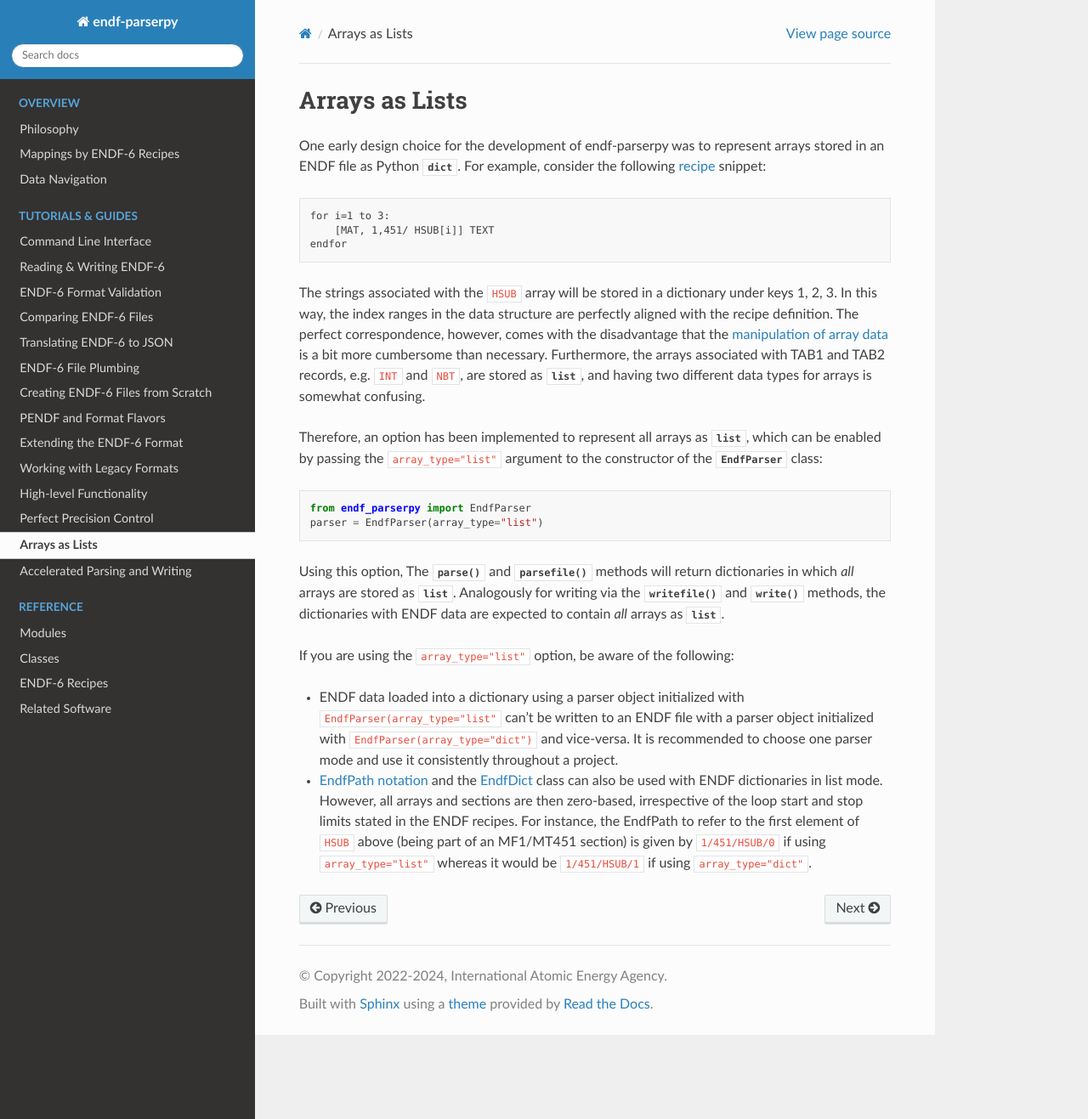
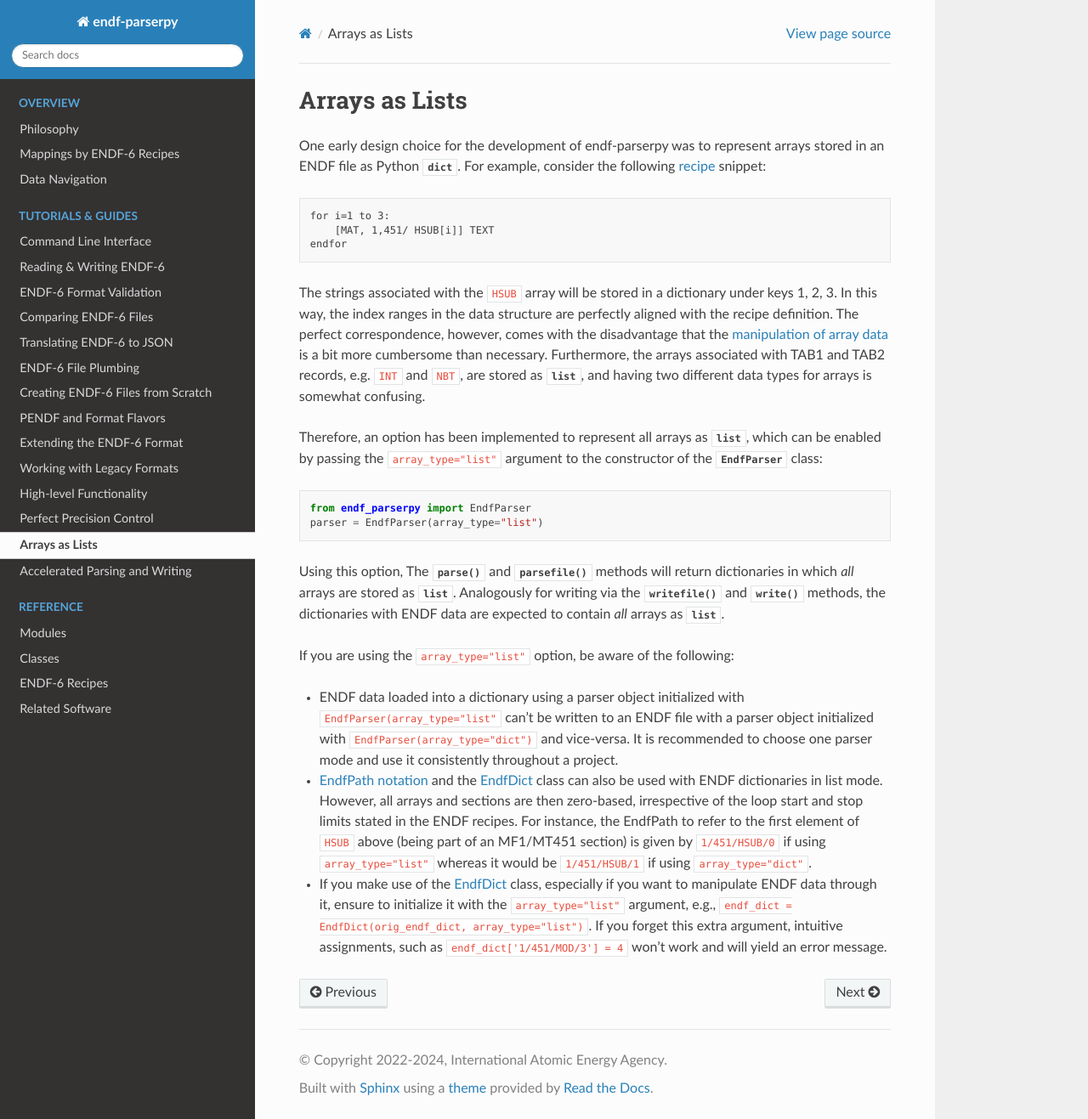
Before and after one commit to IAEA-NDS/endf-parserpy, a Sphinx documentation site: the page built from docs/source/guide/arrays_as_list.rst, in a window 1280 px wide and 1317 px high. Shown: the whole window at 85% size. Built offline with Sphinx 7.4.7 and the Read the Docs theme 3.1.0, drawn with Linux system fonts in a browser that asks for light colours.

Commit message:
add remark on `EndfDict` use in list mode to docs

```diff
--- a/docs/source/guide/arrays_as_list.rst
+++ b/docs/source/guide/arrays_as_list.rst
@@ -63,3 +63,9 @@ If you are using the ``array_type="list"`` option, be aware of the following:
   the first element of ``HSUB`` above (being part of an MF1/MT451 section)
   is given by ``1/451/HSUB/0`` if using ``array_type="list"`` whereas it
   would be ``1/451/HSUB/1`` if using ``array_type="dict"``.
+- If you make use of the :ref:`EndfDict <endf_dict_class>` class,
+  especially if you want to manipulate ENDF data through it, ensure
+  to initialize it with the ``array_type="list"`` argument, e.g.,
+  ``endf_dict = EndfDict(orig_endf_dict, array_type="list")``.
+  If you forget this extra argument, intuitive assignments, such as
+  ``endf_dict['1/451/MOD/3'] = 4`` won't work and will yield an error message.
```
